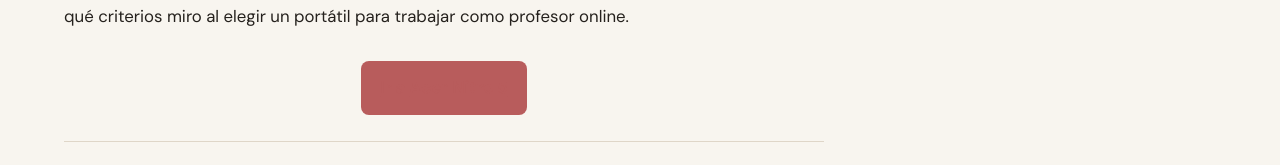
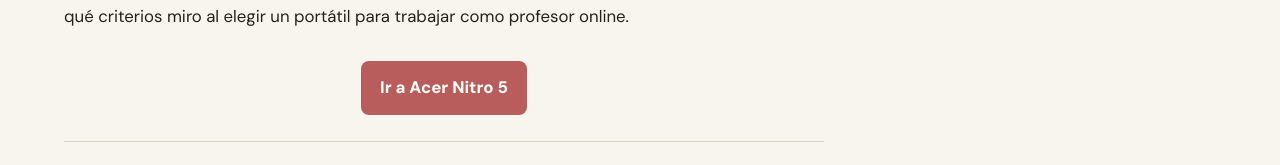
Before and after one commit to boreas77/laborjatorio, a Next.js app: page /herramientas/acer-nitro-5 in a window 1280 px wide. Shown: the part 710-875 px from the top of the page. Built offline with nearby package versions, Linux system fonts and the light colour scheme.

Commit message:
Limita enlaces rojos al cuerpo editorial

```diff
--- a/src/app/[needSlug]/page.tsx
+++ b/src/app/[needSlug]/page.tsx
@@ -60,6 +60,7 @@ export default async function NeedPage({ params }: NeedPageProps) {
       {hasNarrativeSections ? (
         <div className="tool-single-column">
           <div className="prose">
+            <div className="need-article-body">
               {(need.narrativeIntro || []).map((paragraph) => (
                 <p key={paragraph}>{renderInlineMarkdown(paragraph)}</p>
               ))}
@@ -83,6 +84,7 @@ export default async function NeedPage({ params }: NeedPageProps) {
               {need.narrativeOutro?.map((paragraph) => (
                 <p key={paragraph}>{renderInlineMarkdown(paragraph)}</p>
               ))}
+            </div>
 
             <section>
               <h2>Herramientas relacionadas</h2>
--- a/src/app/globals.css
+++ b/src/app/globals.css
@@ -1191,14 +1191,14 @@ main {
   color: #25211d;
 }
 
-.tool-page .prose a {
+.need-article-body a {
   color: var(--rose);
   text-decoration: underline;
   text-decoration-thickness: 1px;
   text-underline-offset: 3px;
 }
 
-.tool-page .prose a:hover {
+.need-article-body a:hover {
   color: #984545;
 }
 
```
Lines whose indentation alone changed are shown as unchanged.
